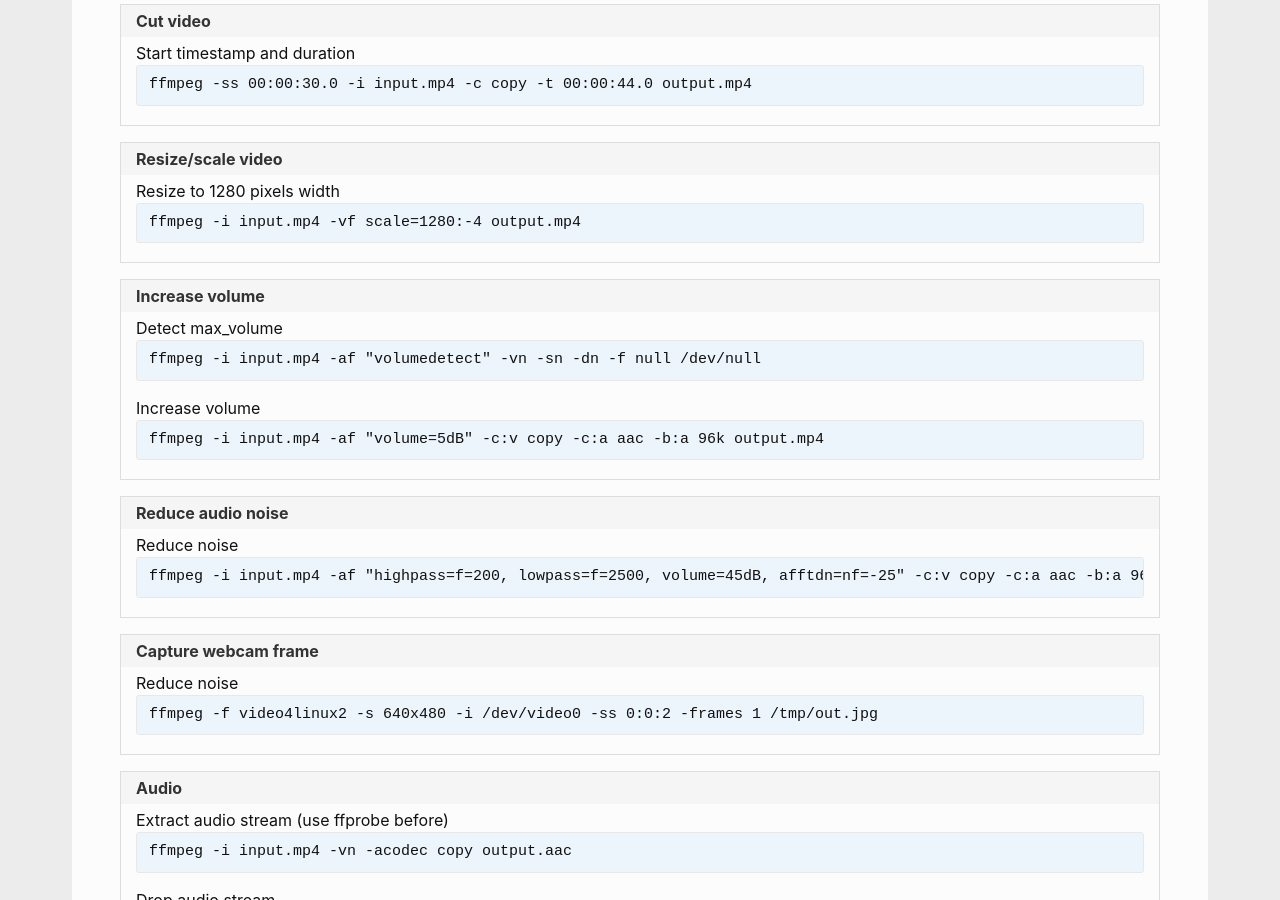
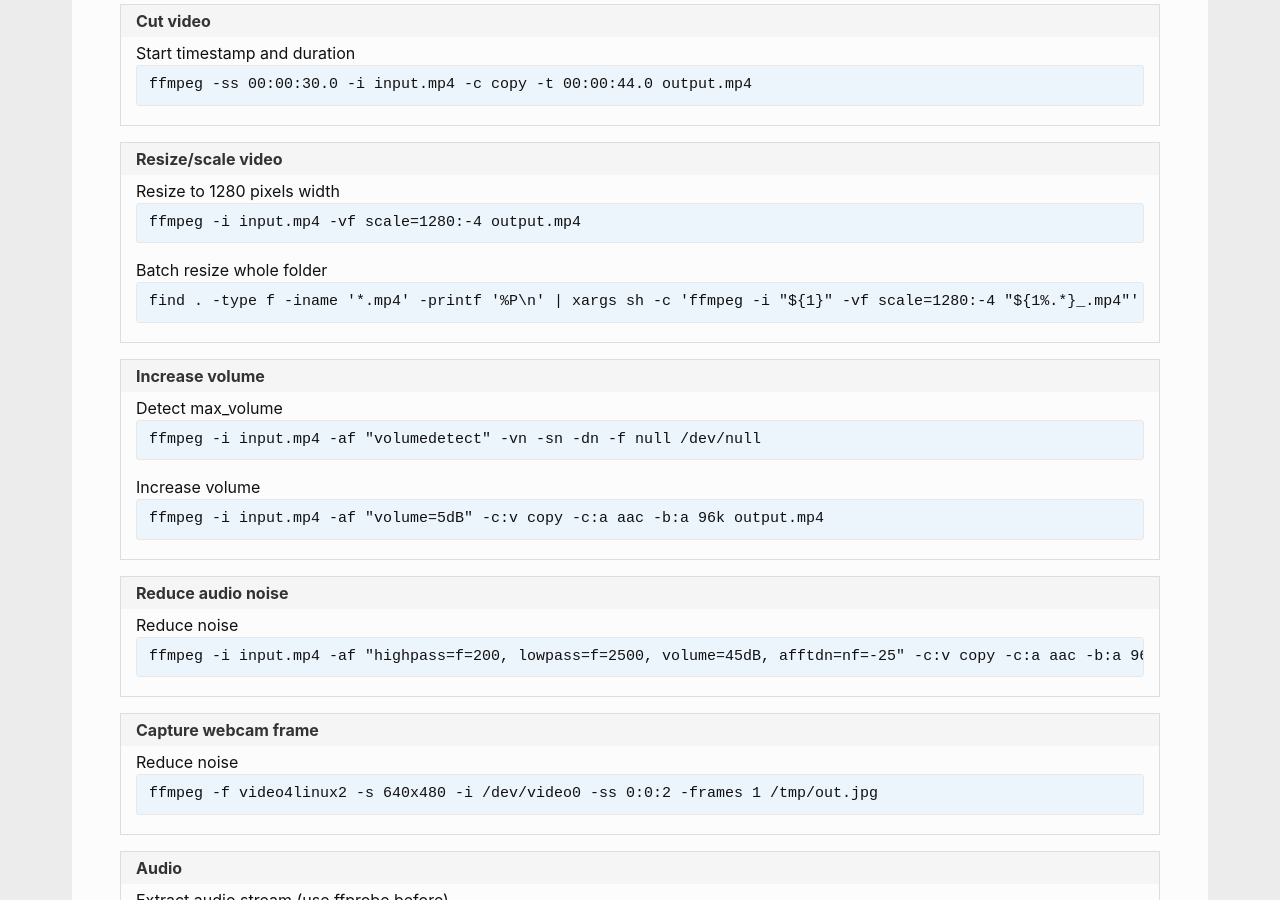
Before and after one commit to andreas-mausch/cheatsheets, a Jekyll site: the page built from _cheatsheets/ffmpeg.md, in a window 1280 px wide and 900 px high, scrolled down 770 px. Built offline with Jekyll 4.4.1, drawn with Linux system fonts in a browser that asks for light colours.

Commit message:
ffmpeg: Batch resize whole folder

```diff
--- a/_cheatsheets/ffmpeg.md
+++ b/_cheatsheets/ffmpeg.md
@@ -19,6 +19,7 @@ section:
   - name: Resize/scale video
     commands:
       Resize to 1280 pixels width: ffmpeg -i input.mp4 -vf scale=1280:-4 output.mp4
+      Batch resize whole folder: find . -type f -iname '*.mp4' -printf '%P\n' | xargs sh -c 'ffmpeg -i "${1}" -vf scale=1280:-4 "${1%.*}_.mp4"'
   - name: Increase volume
     commands:
       Detect max_volume: ffmpeg -i input.mp4 -af "volumedetect" -vn -sn -dn -f null /dev/null
```
